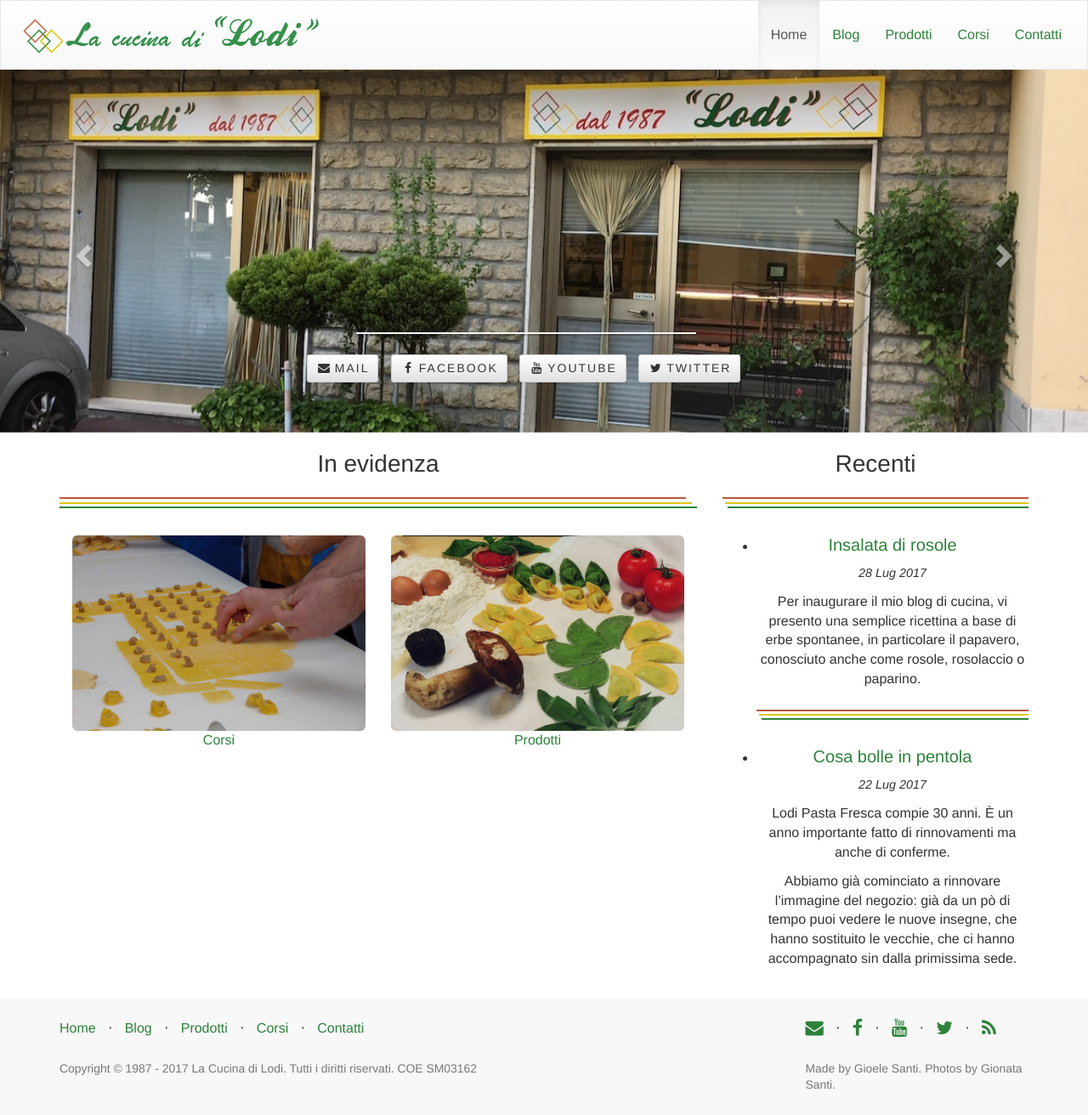
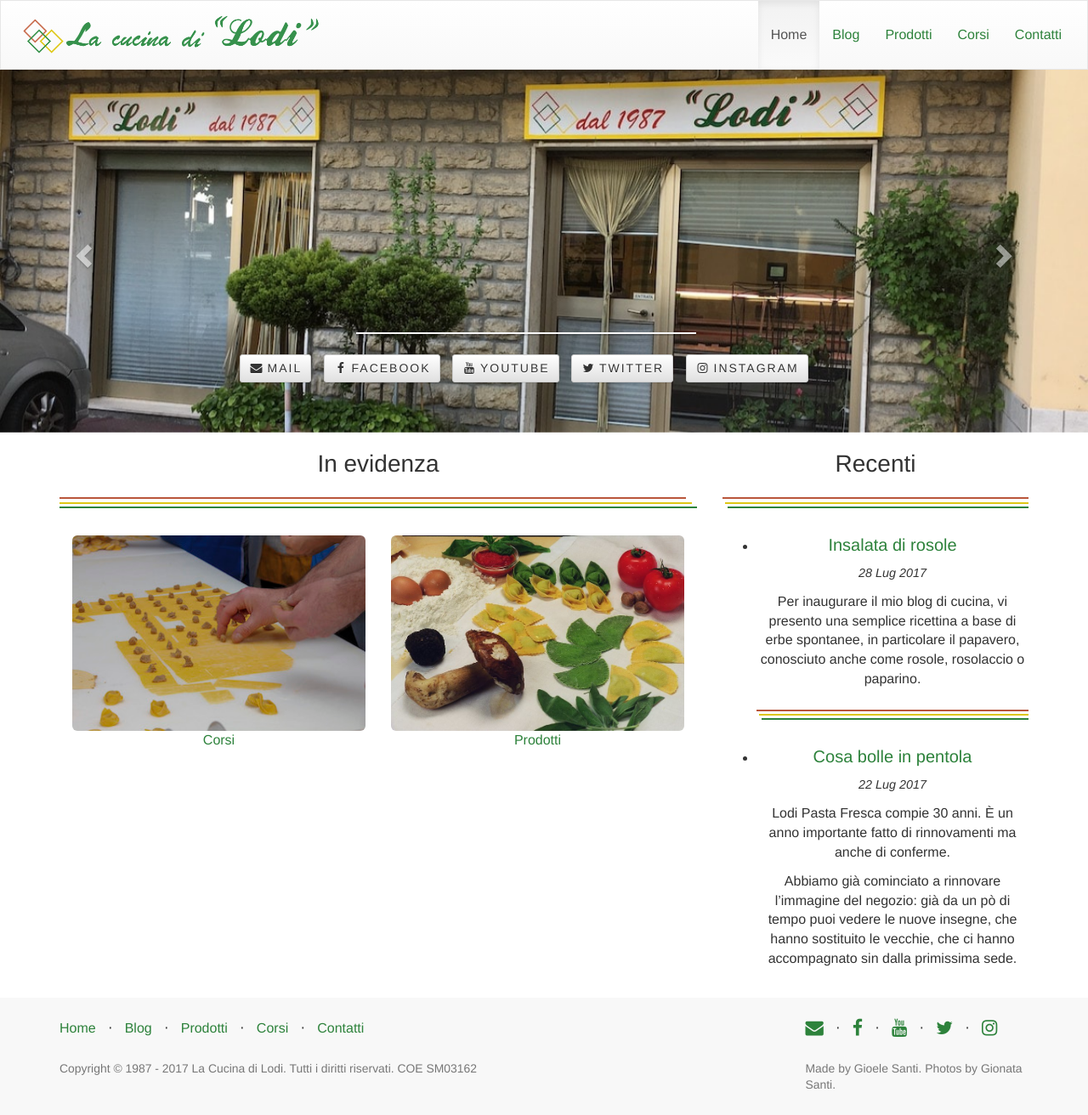
Before and after one commit to gioele-santi/cucina-di-lodi.github.io, a Jekyll site: the page built from index.md, in a window 1280 px wide. Shown: the whole page at 85% size. Built offline with Jekyll 4.4.1, drawn with Linux system fonts in a browser that asks for light colours; nearby versions of some CDN libraries.

Commit message:
Added instagram
also removed feed in footer as they didn't work well

```diff
--- a/_config.yml
+++ b/_config.yml
@@ -48,6 +48,9 @@ social:
   - title: twitter
     icon: twitter
     url: https://twitter.com/cucina_di_lodi
+  - title: instagram
+    icon: instagram
+    url: https://www.instagram.com/cucina.di.lodi
 
 # Build settings
 markdown: kramdown
--- a/_includes/footer.html
+++ b/_includes/footer.html
@@ -54,13 +54,17 @@
                             <a href="{{ social.url }}" title="{{ social.title }}"><i class="fa fa-{{ social.icon }} fa-lg"></i></a>
                         </li>
 
-                        <li class="footer-menu-divider">&sdot;</li>
+                        {% unless forloop.last == true %}
+                            <li class="footer-menu-divider">&sdot;</li>
+                        {% endunless %}
 
                     {% endfor %}
 
+<!--
                         <li>
                             <a href="{{ site.baseurl }}/feed.xml" title="feed"><i class="fa fa-rss fa-lg"></i></a>
                         </li>
+-->
 
                   </ul>
             </div>
```
